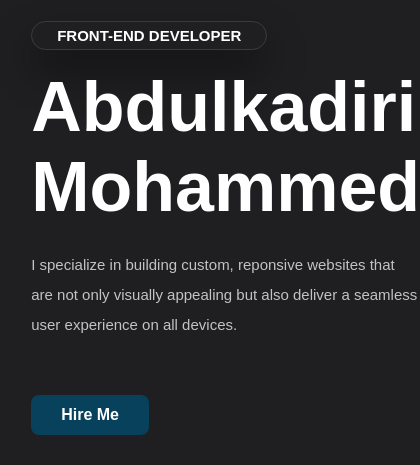
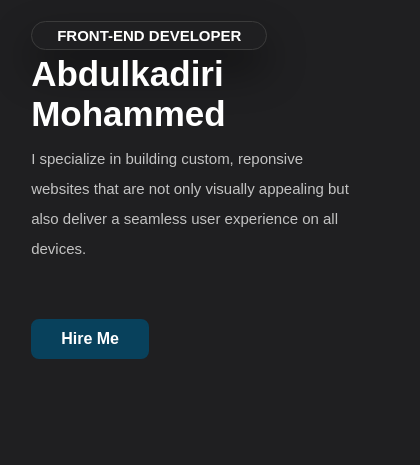
Before and after one commit to Abduljiggy/myportfolio-website, a plain HTML site: page index.html in a window 390 px wide. Shown: the part 379-844 px from the top of the page, 420 px wide, since content can reach past the window. Drawn offline with nearby package versions, Linux system fonts and the light colour scheme.

Commit message:
Add files via upload

```diff
--- a/style.css
+++ b/style.css
@@ -675,6 +675,12 @@ footer{
         height: auto;
         margin-top: 50px;
     }
+    .home-text h1{
+        font-size: 35px;
+        margin: 10px 0;
+
+
+    }
 }
 
 
```
